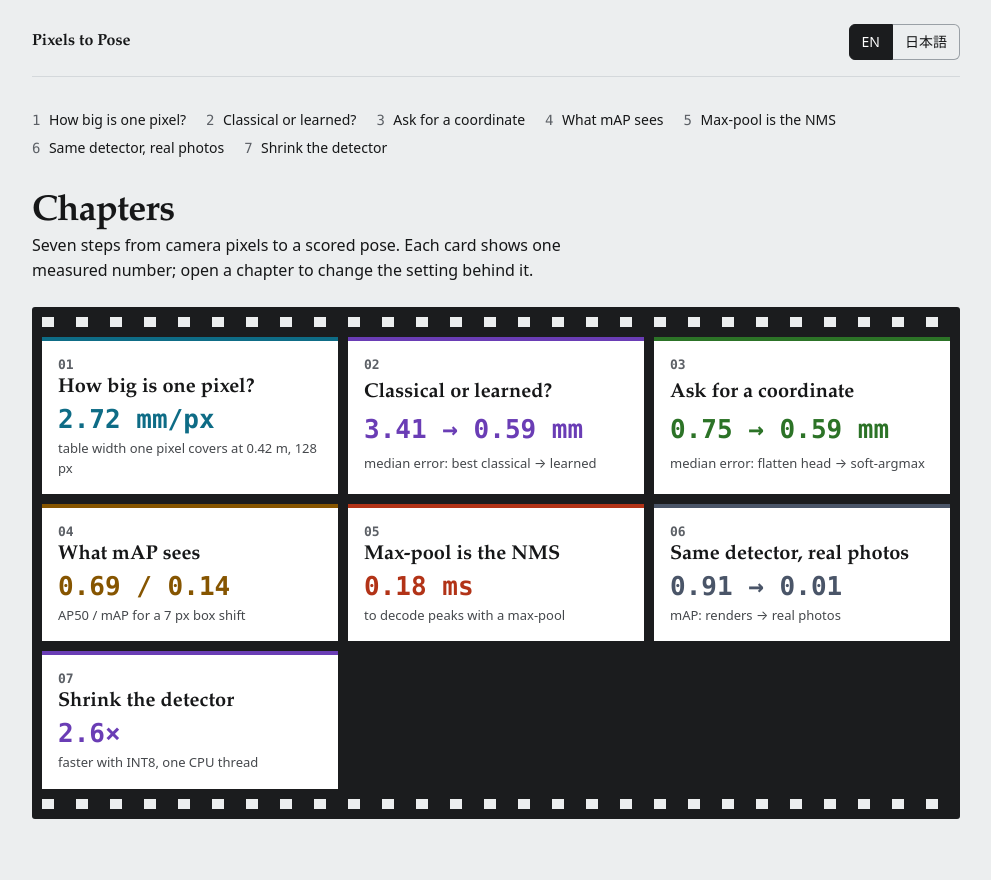
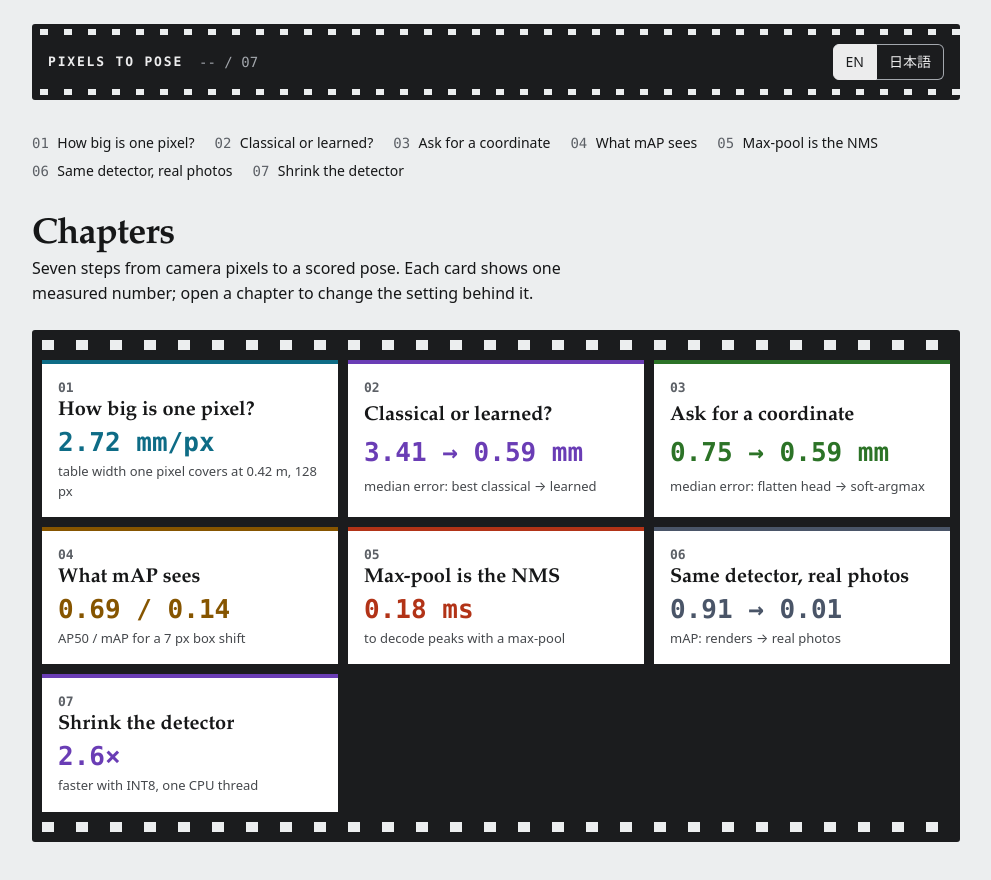
Before and after one commit to AungKaung1928/pixels-to-pose, a React (Vite) app: page / in a window 1280 px wide. Shown: the top 880 px of the page, without its empty margins (144-1135 px from the left). Built offline with nearby package versions, Linux system fonts and the light colour scheme.

Commit message:
Header as a film edge: dark base with sprocket holes, name and frame counter (04 / 07) in mono edge print, EN/JA on the film; contents numbered 01-07 with the open chapter inverted; vitest checks the edge print 4.5:1 on the film base in both themes

```diff
--- a/src/App.tsx
+++ b/src/App.tsx
@@ -81,6 +81,9 @@ export default function App() {
       <div className="page">
         <header className="top">
           <p className="brand">Pixels to Pose</p>
+          <span className="frame-count num" aria-hidden="true">
+            {open ? String(CHAPTER_IDS.indexOf(open) + 1).padStart(2, '0') : '--'} / {String(CHAPTER_IDS.length).padStart(2, '0')}
+          </span>
           <div className="lang" role="group" aria-label={t.lang}>
             {(['en', 'ja'] as const).map((l) => (
               <button key={l} id={`lang-${l}`} type="button" aria-pressed={lang === l} onClick={() => pick(l)}>
--- a/src/index.css
+++ b/src/index.css
@@ -48,6 +48,8 @@
   --k-eval-bg: #f8ebcf;
   --k-on-ink: #ffffff;
   --film: #1b1c1e;
+  --on-film: #ececed;
+  --on-film-2: #a3a7ad;
   color-scheme: light;
 }
 
@@ -84,6 +86,8 @@
     --k-eval-bg: #33260c;
     --k-on-ink: #111213;
     --film: #2c2e31;
+  --on-film: #ececed;
+  --on-film-2: #a3a7ad;
     color-scheme: dark;
   }
 }
@@ -120,6 +124,8 @@
   --k-eval-bg: #33260c;
   --k-on-ink: #111213;
   --film: #2c2e31;
+  --on-film: #ececed;
+  --on-film-2: #a3a7ad;
   color-scheme: dark;
 }
 
@@ -200,18 +206,60 @@ main {
   gap: 40px;
 }
 
+/* Header = the edge of a film strip: dark base, small sprocket holes, edge print (name + frame counter) in mono. */
 .top {
+  --holes: repeating-linear-gradient(90deg, transparent 0 8px, var(--bg) 8px 16px, transparent 16px 24px);
   display: flex;
-  justify-content: space-between;
   align-items: center;
   gap: 16px;
-  padding-block-end: 16px;
-  border-bottom: 1px solid var(--hairline);
+  padding: 20px 16px;
+  border-radius: 3px;
+  background:
+    var(--holes) 0 5px / 100% 6px no-repeat,
+    var(--holes) 0 calc(100% - 5px) / 100% 6px no-repeat,
+    var(--film);
+  color: var(--on-film);
 }
 
 .brand {
-  font-family: var(--font-display);
-  font-weight: 600;
+  margin: 0;
+  font: 600 var(--step--1) var(--font-mono);
+  letter-spacing: 0.14em;
+  text-transform: uppercase;
+}
+
+.frame-count {
+  margin-inline-end: auto;
+  font: var(--step--1) var(--font-mono);
+  color: var(--on-film-2);
+}
+
+@media (max-width: 600px) {
+  .top {
+    gap: 10px;
+    padding-inline: 12px;
+  }
+  .brand {
+    letter-spacing: 0.06em;
+  }
+}
+
+.brand,
+.frame-count,
+.top .lang button {
+  white-space: nowrap;
+}
+
+.top .lang button {
+  border-color: var(--on-film-2);
+  background: transparent;
+  color: var(--on-film);
+}
+
+.top .lang button[aria-pressed='true'] {
+  border-color: var(--on-film);
+  background: var(--on-film);
+  color: var(--film);
 }
 
 .lang,
@@ -652,7 +700,7 @@ td.fail {
 }
 
 .toc li::before {
-  content: counter(ch) ' ';
+  content: counter(ch, decimal-leading-zero) ' ';
   font-family: var(--font-mono);
   color: var(--ink-3);
 }
@@ -662,11 +710,13 @@ td.fail {
   text-decoration: none;
 }
 
+/* The open chapter is the exposed frame: inverted, like the lit node in the pipeline. */
 .toc a[aria-current='page'] {
-  color: var(--accent);
+  padding: 2px 6px;
+  border-radius: 2px;
+  background: var(--accent);
+  color: var(--on-accent);
   font-weight: 600;
-  text-decoration: underline 2px;
-  text-underline-offset: 6px;
 }
 
 .toc a:hover {
```
Also changed, not shown: 1 other file (tests, documents, lock files or other folders).
